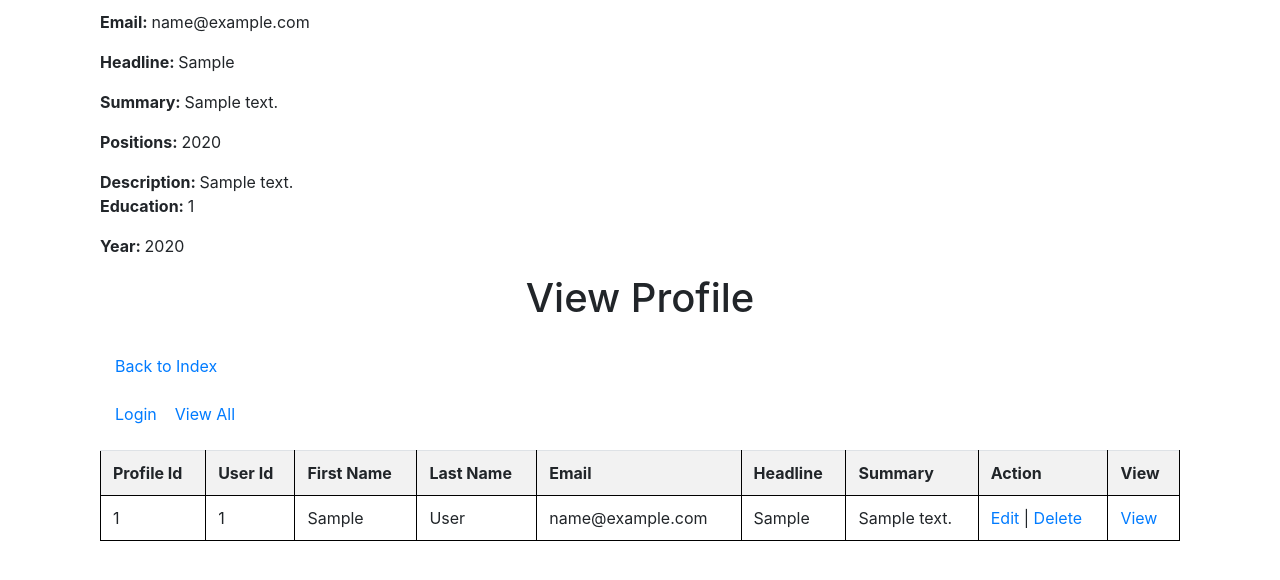
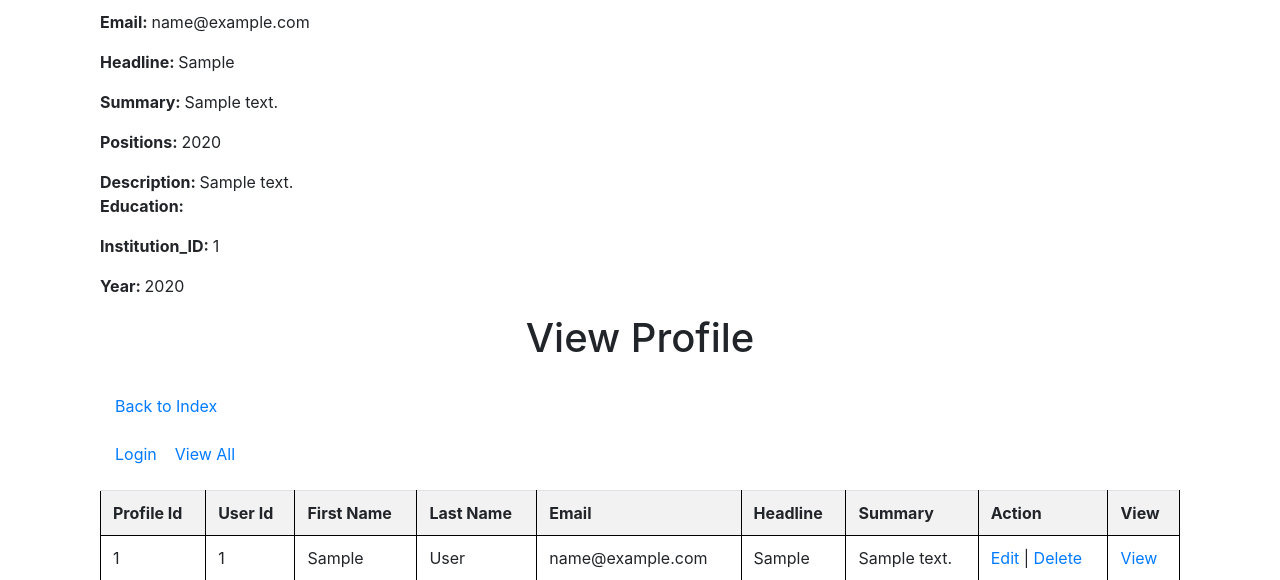
Before and after one commit to CodeByLine/js-assign4, a PHP site: page /view.php?profile_id=1 in a window 1280 px wide. Shown: the part 250-830 px from the top of the page. Before the commit the page ends 791 px from the top, so only its background shows below. Run offline with PHP 8.4, Linux system fonts and the light colour scheme; tables that the repository leaves empty or names only in its code hold one stand-in row (values such as "Sample post"); some libraries are stand-ins or nearby versions.

Commit message:
minor label fix

```diff
--- a/view.php
+++ b/view.php
@@ -88,7 +88,8 @@
 //  $edrow = $stmt->fetch(PDO::FETCH_ASSOC);
     while  ($education = $stmt->fetch         (PDO::FETCH_ASSOC)) {
         echo "<p><strong>";
-        echo ("Education: </strong>");
+        echo ("Education: </strong></p>");
+        echo ("<strong>Institution_ID: </strong>");
         echo ($education['institution_id']);
         echo "</p><strong>";
         echo ("Year: </strong>");
```
